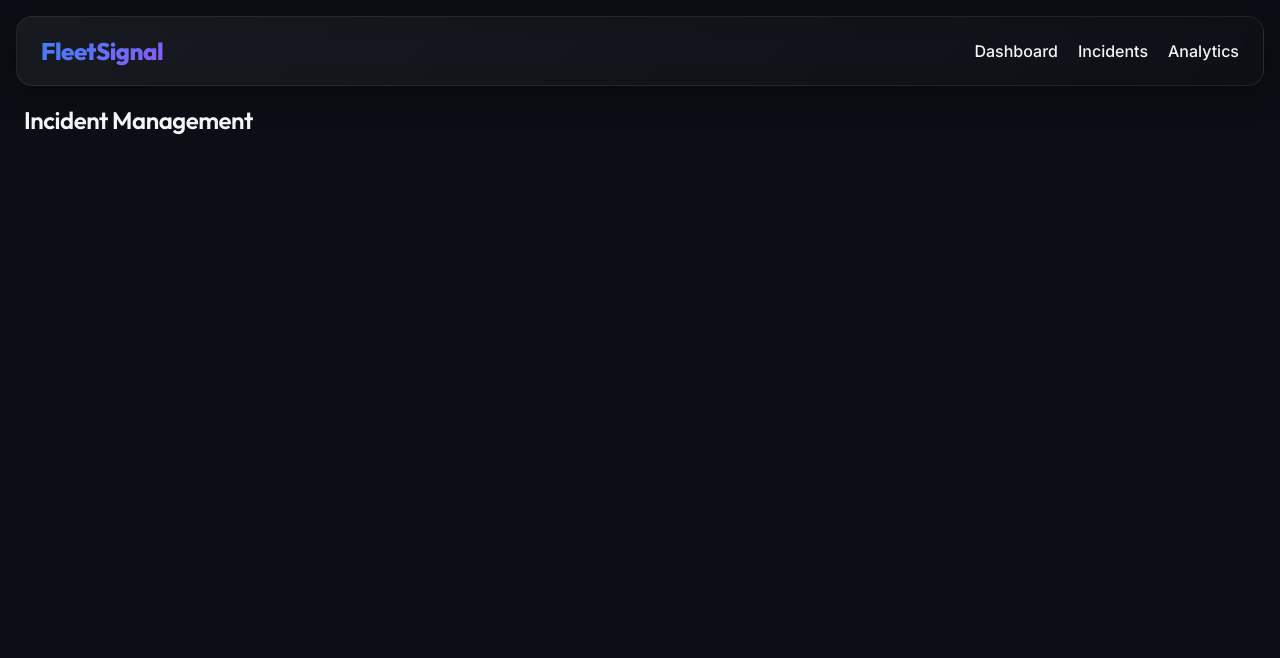
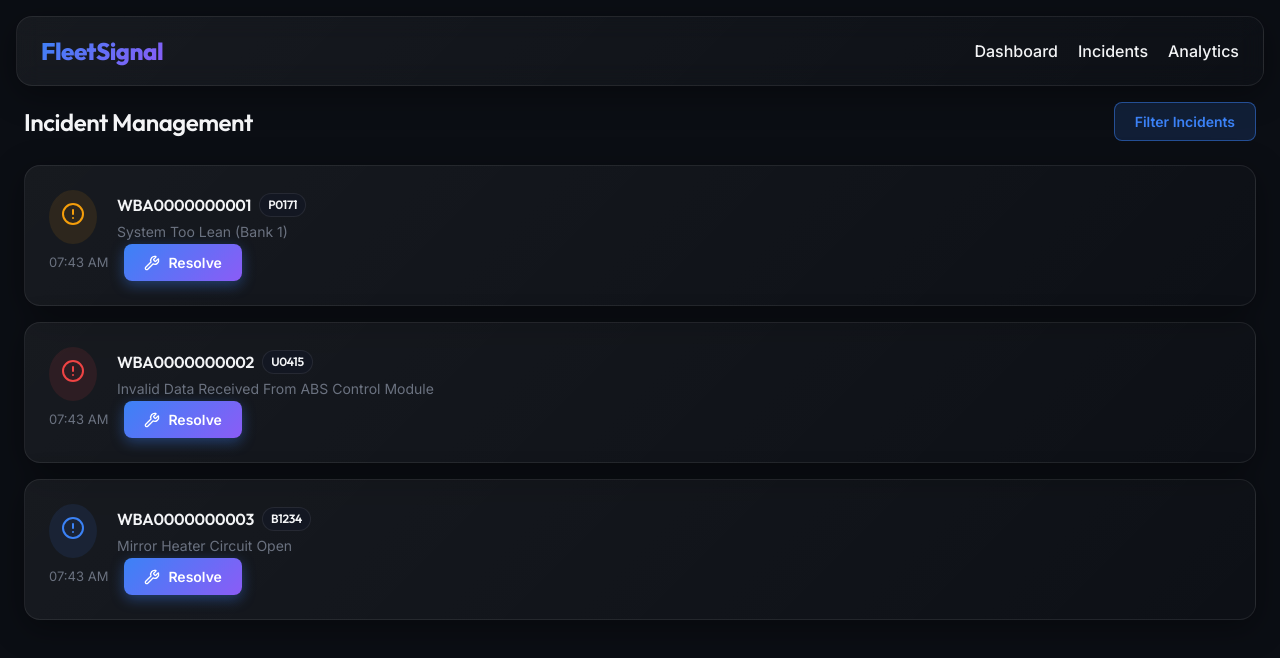
Before and after one commit to Karthikeya-Akhandam/fleetsignal, a React app in the folder frontend/: page /incidents in a window 1280 px wide. Shown: the top 658 px of the page. Built offline with nearby package versions, Linux system fonts and the light colour scheme; no server answers; the HTML template or start-up script is replaced by a standard one.

Commit message:
Commit 37: Build Incident List View

```diff
--- a/frontend/src/App.jsx
+++ b/frontend/src/App.jsx
@@ -2,9 +2,9 @@ import React from 'react';
 import { BrowserRouter, Routes, Route } from 'react-router-dom';
 import { Layout } from './components/Layout';
 import { Dashboard } from './pages/Dashboard';
+import { Incidents } from './pages/Incidents';
 
 // Placeholder Pages
-const Incidents = () => <div className="animate-fade-in"><h2>Incident Management</h2></div>;
 const Analytics = () => <div className="animate-fade-in"><h2>Alpha Analytics</h2></div>;
 
 function App() {
--- /dev/null
+++ b/frontend/src/pages/Incidents.jsx
@@ -0,0 +1,82 @@
+import React, { useEffect } from 'react';
+import { Card } from '../components/Card';
+import { Button } from '../components/Button';
+import { useStore } from '../store/useStore';
+import { fleetApi } from '../api/client';
+import { AlertCircle, Wrench, ChevronRight } from 'lucide-react';
+
+export function Incidents() {
+  const { incidents, setIncidents, selectIncident } = useStore();
+
+  useEffect(() => {
+    // In a real app, this would be an actual API call.
+    // We will mock data here so the UI looks great even without the backend running
+    fleetApi.get('/incidents')
+      .then(data => {
+        if (data && data.length > 0) {
+          setIncidents(data);
+        } else {
+          loadMockData();
+        }
+      })
+      .catch(() => loadMockData());
+
+    function loadMockData() {
+      setIncidents([
+        { incident_id: 'INC-001', vin: 'WBA0000000001', fault_code: 'P0171', severity: 'HIGH', description: 'System Too Lean (Bank 1)', resolved: false, timestamp: new Date().toISOString() },
+        { incident_id: 'INC-002', vin: 'WBA0000000002', fault_code: 'U0415', severity: 'CRITICAL', description: 'Invalid Data Received From ABS Control Module', resolved: false, timestamp: new Date().toISOString() },
+        { incident_id: 'INC-003', vin: 'WBA0000000003', fault_code: 'B1234', severity: 'LOW', description: 'Mirror Heater Circuit Open', resolved: false, timestamp: new Date().toISOString() }
+      ]);
+    }
+  }, [setIncidents]);
+
+  return (
+    <div className="animate-fade-in" style={{ display: 'flex', flexDirection: 'column', gap: '24px' }}>
+      <div style={{ display: 'flex', justifyContent: 'space-between', alignItems: 'center' }}>
+        <h2>Incident Management</h2>
+        <Button variant="secondary">Filter Incidents</Button>
+      </div>
+
+      <div style={{ display: 'flex', flexDirection: 'column', gap: '16px' }}>
+        {incidents.map((incident) => (
+          <Card key={incident.incident_id} className="incident-row" style={{ display: 'flex', justifyContent: 'space-between', alignItems: 'center', cursor: 'pointer' }}>
+            <div style={{ display: 'flex', alignItems: 'center', gap: '20px' }}>
+              <div style={{
+                padding: '12px',
+                background: incident.severity === 'CRITICAL' ? 'rgba(239, 68, 68, 0.1)' : incident.severity === 'HIGH' ? 'rgba(245, 158, 11, 0.1)' : 'rgba(59, 130, 246, 0.1)',
+                color: incident.severity === 'CRITICAL' ? 'var(--accent-danger)' : incident.severity === 'HIGH' ? 'var(--accent-warning)' : 'var(--brand-primary)',
+                borderRadius: '50%'
+              }}>
+                <AlertCircle size={24} />
+              </div>
+
+              <div>
+                <h4 style={{ margin: '0 0 4px 0', display: 'flex', alignItems: 'center', gap: '8px' }}>
+                  {incident.vin}
+                  <span style={{ fontSize: '12px', padding: '2px 8px', background: 'var(--bg-secondary)', borderRadius: '12px', border: '1px solid var(--border-subtle)' }}>
+                    {incident.fault_code}
+                  </span>
+                </h4>
+                <p style={{ margin: 0, color: 'var(--text-muted)', fontSize: '14px' }}>{incident.description}</p>
+              </div>
+            </div>
+
+            <div style={{ display: 'flex', alignItems: 'center', gap: '16px' }}>
+              <span style={{ color: 'var(--text-muted)', fontSize: '13px' }}>
+                {new Date(incident.timestamp).toLocaleTimeString([], {hour: '2-digit', minute:'2-digit'})}
+              </span>
+              <Button onClick={() => selectIncident(incident)} style={{ display: 'flex', alignItems: 'center', gap: '8px' }}>
+                <Wrench size={16} /> Resolve
+              </Button>
+            </div>
+          </Card>
+        ))}
+        {incidents.length === 0 && (
+          <div style={{ textAlign: 'center', padding: '40px', color: 'var(--text-muted)' }}>
+            No active incidents found.
+          </div>
+        )}
+      </div>
+    </div>
+  );
+}
```
